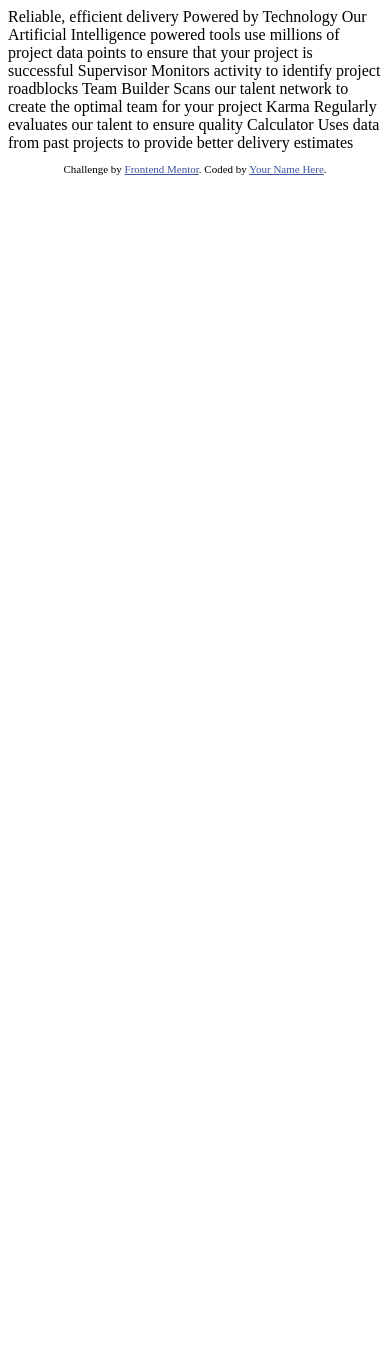
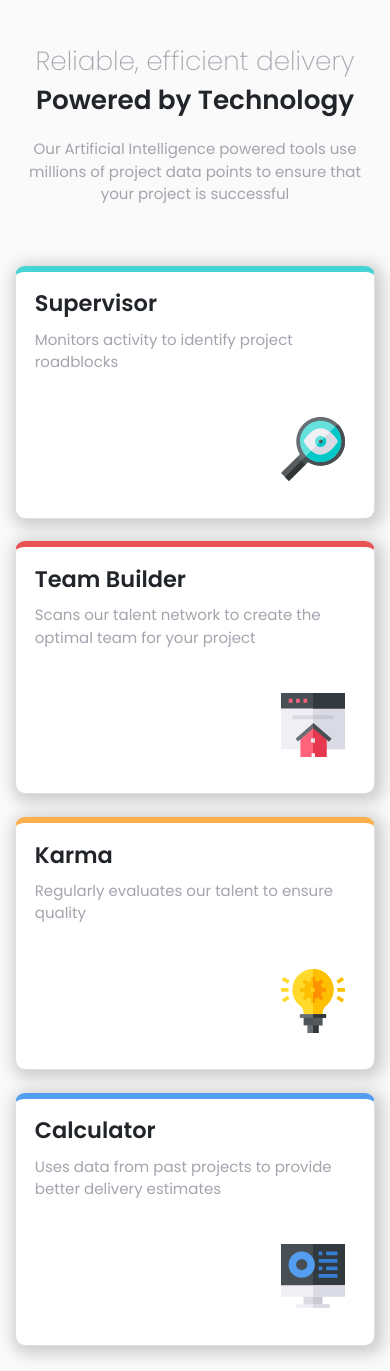
Before and after one commit to aaronbarcenas/four-card-maquetado, a plain HTML site: page index.html in a window 390 px wide. Shown: the top 1371 px of the page. Before the commit the page ends 844 px from the top, so only its background shows below. Drawn offline with nearby package versions, Linux system fonts and the light colour scheme.

Commit message:
ADD stilos para mobile

```diff
--- /dev/null
+++ b/css/style.scss
@@ -0,0 +1,120 @@
+$Red:hsl(0, 78%, 62%);
+$Cyan:hsl(180, 62%, 55%);
+$Orange: hsl(34, 97%, 64%);
+$Blue:hsl(212, 86%, 64%);
+$Very-Dark-Blue: hsl(234, 12%, 34%);
+$Grayish-Blue: hsl(229, 6%, 66%);
+$Very-Light-Gray: hsl(0, 0%, 98%);
+
+
+* {
+  box-sizing: border-box;
+  padding: 0;
+  margin: 0;
+  font-family: 'Poppins', sans-serif;
+  font-size: 15px;
+}
+
+body {
+  background-color: $Very-Light-Gray;
+}
+
+.title {
+
+  h3 {
+
+    &:nth-of-type(1) {
+      font-weight: 200;
+      color: $Grayish-Blue;
+    }
+
+    &:nth-of-type(2) {
+      font-weight: 600;
+    }
+  }
+
+  p {
+    font-weight: 400;
+    color: $Grayish-Blue;
+  }
+}
+
+.card-1 {
+  height: 30vh;
+  border-top: 6px solid $Cyan;
+  border-radius: 10px;
+  background: url(../images/icon-supervisor.svg);
+  background-repeat: no-repeat;
+  background-position-x: 90%;
+  background-position-y: 80%;
+  background-color: white;
+  box-shadow: 3px 3px 15px 5px #ccc;
+
+  h4 {
+    font-weight: bolder;
+  }
+
+  p {
+    color: $Grayish-Blue;
+  }
+}
+
+.card-2 {
+  height: 30vh;
+  border-top: 6px solid $Red;
+  border-radius: 10px;
+  background: url(../images/icon-team-builder.svg);
+  background-repeat: no-repeat;
+  background-position-x: 90%;
+  background-position-y: 80%;
+  background-color: white;
+  box-shadow: 3px 3px 15px 5px #ccc;
+
+  h4 {
+    font-weight: bolder;
+  }
+
+  p {
+    color: $Grayish-Blue;
+  }
+}
+
+.card-3 {
+  height: 30vh;
+  border-top: 6px solid $Orange;
+  border-radius: 10px;
+  background: url(../images/icon-karma.svg);
+  background-repeat: no-repeat;
+  background-position-x: 90%;
+  background-position-y: 80%;
+  background-color: white;
+  box-shadow: 3px 3px 15px 5px #ccc;
+
+  h4 {
+    font-weight: bolder;
+  }
+
+  p {
+    color: $Grayish-Blue;
+  }
+}
+
+.card-4 {
+  height: 30vh;
+  border-top: 6px solid $Blue;
+  border-radius: 10px;
+  background: url(../images/icon-calculator.svg);
+  background-repeat: no-repeat;
+  background-position-x: 90%;
+  background-position-y: 80%;
+  background-color: white;
+  box-shadow: 3px 3px 15px 5px #ccc;
+
+  h4 {
+    font-weight: bolder;
+  }
+
+  p {
+    color: $Grayish-Blue;
+  }
+}
--- a/index.html
+++ b/index.html
@@ -1,45 +1,128 @@
 <!DOCTYPE html>
 <html lang="en">
+
 <head>
   <meta charset="UTF-8">
-  <meta name="viewport" content="width=device-width, initial-scale=1.0"> <!-- displays site properly based on user's device -->
+  <meta name="viewport" content="width=device-width, initial-scale=1.0">
+  <!-- displays site properly based on user's device -->
+  <link rel="stylesheet" href="https://cdn.jsdelivr.net/npm/bootstrap@4.6.0/dist/css/bootstrap.min.css"
+    integrity="sha384-B0vP5xmATw1+K9KRQjQERJvTumQW0nPEzvF6L/Z6nronJ3oUOFUFpCjEUQouq2+l" crossorigin="anonymous">
+  <link rel="icon" type="image/png" sizes="32x32" href="./images/favicon-32x32.png">
+  <link rel="preconnect" href="https://fonts.gstatic.com">
+  <link href="https://fonts.googleapis.com/css2?family=Poppins:wght@200;400;600&display=swap" rel="stylesheet">
+  <link rel="stylesheet" href="css/style.css">
 
-  <link rel="icon" type="image/png" sizes="32x32" href="./images/favicon-32x32.png">
 
   <title>Frontend Mentor | Four card feature section</title>
 
   <!-- Feel free to remove these styles or customise in your own stylesheet 👍 -->
   <style>
-    .attribution { font-size: 11px; text-align: center; }
-    .attribution a { color: hsl(228, 45%, 44%); }
+    .attribution {
+      font-size: 11px;
+      text-align: center;
+    }
+
+    .attribution a {
+      color: hsl(228, 45%, 44%);
+    }
   </style>
 </head>
+
 <body>
 
-  Reliable, efficient delivery
-  Powered by Technology
+  <div class="container">
+    <div class="row">
+      <div class="col-12 title text-center mt-5">
+        <h3>
+          Reliable, efficient delivery
+        </h3>
+        <h3>
+          Powered by Technology
+        </h3>
+        <p class="pt-3 pb-5">
+          Our Artificial Intelligence powered tools use millions of project data points
+          to ensure that your project is successful
+        </p>
+      </div>
+    </div>
+  </div>
 
-  Our Artificial Intelligence powered tools use millions of project data points
-  to ensure that your project is successful
 
-  Supervisor
-  Monitors activity to identify project roadblocks
 
-  Team Builder
-  Scans our talent network to create the optimal team for your project
 
-  Karma
-  Regularly evaluates our talent to ensure quality
+  <main class="container">
 
-  Calculator
-  Uses data from past projects to provide better delivery estimates
+    <div class="row">
+
+      <div class="col-12 col-xl-4">
+        <div class="card card-1 mb-4">
+          <div class="card-body">
+            <h4 class="card-title">Supervisor</h4>
+            <p class="card-text">Monitors activity to identify project roadblocks</p>
+          </div>
+        </div>
+      </div>
+
+    </div>
+
+    <div class="row">
+
+      <div class="col-12 col-xl-4">
+        <div class="card card-2 mb-4">
+          <div class="card-body">
+            <h4 class="card-title">Team Builder</h4>
+            <p class="card-text">Scans our talent network to create the optimal team for your project</p>
+          </div>
+        </div>
+      </div>
+
+      <div class="col-12 col-xl-4">
+        <div class="card card-3 mb-4">
+          <div class="card-body">
+            <h4 class="card-title">Karma</h4>
+            <p class="card-text">Regularly evaluates our talent to ensure quality</p>
+          </div>
+        </div>
+      </div>
+
+    </div>
+
+    <div class="row">
+      <div class="col-12 col-xl-4">
+        <div class="card card-4 mb-4">
+          <div class="card-body">
+            <h4 class="card-title">Calculator</h4>
+            <p class="card-text">Uses data from past projects to provide better delivery estimates</p>
+          </div>
+        </div>
+      </div>
+    </div>
+
+  </main>
+
+
+
+
+
+
+
+
+
+
+
+
+
+
+
+
 
 
   <footer>
     <p class="attribution">
       Challenge by <a href="https://www.frontendmentor.io?ref=challenge" target="_blank">Frontend Mentor</a>.
-      Coded by <a href="#">Your Name Here</a>.
+      Coded by <a href="#">@aaronbarcenas</a>.
     </p>
   </footer>
 </body>
+
 </html>
```
Also changed, not shown: css/style.css (added), 1 other file.
